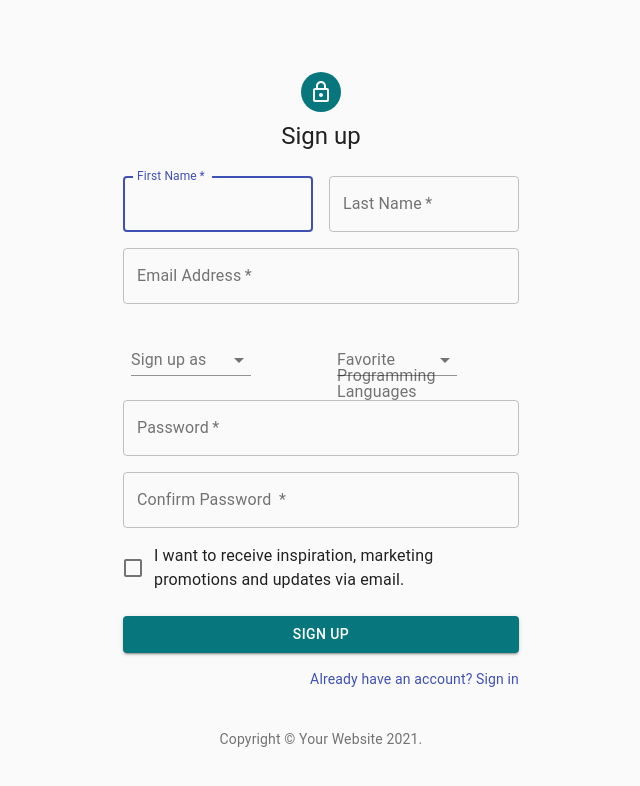
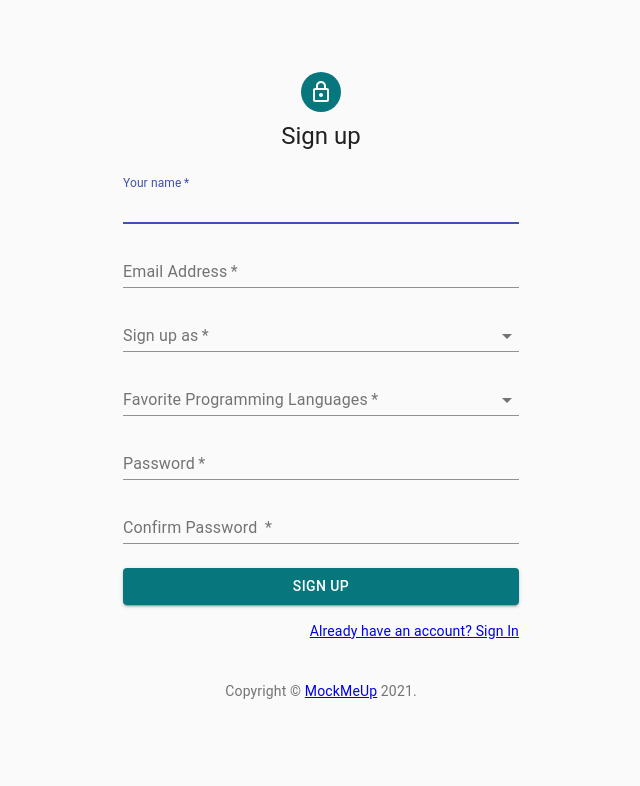
Before and after one commit to Sebas1245/MockMeUp, a React (Create React App) app in the folder client/: page /signup in a window 1280 px wide. Shown: the top 786 px of the page, without its empty margins (319-959 px from the left). Built offline with nearby package versions, Linux system fonts and the light colour scheme; a web font is replaced by a local one.

Commit message:
Sign Up now connected to backend, pending redirect to dashboard

```diff
--- /dev/null
+++ b/client/src/components/Alert.js
@@ -0,0 +1,5 @@
+import MuiAlert from '@material-ui/lab/Alert'
+
+export default function Alert(props) {
+    return <MuiAlert elevation={6} variant="filled" {...props} />;
+}
--- a/client/src/views/SignIn.js
+++ b/client/src/views/SignIn.js
@@ -12,7 +12,7 @@ import Typography from '@material-ui/core/Typography';
 import { makeStyles } from '@material-ui/core/styles';
 import Container from '@material-ui/core/Container';
 import Snackbar from '@material-ui/core/Snackbar';
-import MuiAlert from '@material-ui/lab/Alert'
+import Alert from '../components/Alert';
 import axios from 'axios';
 
 import { Link } from 'react-router-dom';
@@ -23,16 +23,12 @@ function Copyright() {
         <Typography variant="body2" color="textSecondary" align="center">
             {'Copyright © '}
             <Link color="inherit" href="#">
-                Your Website
+                MockMeUp
       </Link>{' '}
             {new Date().getFullYear()}
             {'.'}
         </Typography>
     );
-}
-
-function Alert(props) {
-    return <MuiAlert elevation={6} variant="filled" {...props} />;
 }
 
 const useStyles = makeStyles((theme) => ({
@@ -102,7 +98,6 @@ export default function SignIn() {
         }
 
         setOpen(false);
-        setErrorMsg('');
     };
     return (
         <Container component="main" maxWidth="xs">
@@ -116,7 +111,6 @@ export default function SignIn() {
                 </Typography>
                 <form className={classes.form} noValidate>
                     <TextField
-                        variant="outlined"
                         margin="normal"
                         required
                         fullWidth
@@ -129,7 +123,6 @@ export default function SignIn() {
 
                     />
                     <TextField
-                        variant="outlined"
                         margin="normal"
                         required
                         fullWidth
--- a/client/src/views/SignUp.js
+++ b/client/src/views/SignUp.js
@@ -3,9 +3,7 @@ import Avatar from '@material-ui/core/Avatar';
 import Button from '@material-ui/core/Button';
 import CssBaseline from '@material-ui/core/CssBaseline';
 import TextField from '@material-ui/core/TextField';
-import FormControlLabel from '@material-ui/core/FormControlLabel';
 import Checkbox from '@material-ui/core/Checkbox';
-import Link from '@material-ui/core/Link';
 import Grid from '@material-ui/core/Grid';
 import Box from '@material-ui/core/Box';
 import LockOutlinedIcon from '@material-ui/icons/LockOutlined';
@@ -18,13 +16,17 @@ import FormControl from '@material-ui/core/FormControl';
 import InputLabel from '@material-ui/core/InputLabel';
 import Input from '@material-ui/core/Input';
 import ListItemText from '@material-ui/core/ListItemText';
+import Snackbar from '@material-ui/core/Snackbar';
+import Alert from '../components/Alert';
+import { Link } from 'react-router-dom';
+import axios from 'axios';
 
 function Copyright() {
     return (
         <Typography variant="body2" color="textSecondary" align="center">
             {'Copyright © '}
-            <Link color="inherit" href="https://material-ui.com/">
-                Your Website
+            <Link color="inherit" to="/">
+                MockMeUp
       </Link>{' '}
             {new Date().getFullYear()}
             {'.'}
@@ -58,8 +60,7 @@ const useStyles = makeStyles((theme) => ({
 
     },
     formControl: {
-        margin: theme.spacing(1),
-        minWidth: 120,
+        width: '100%',
     },
 }));
 
@@ -89,9 +90,53 @@ const programmingLanguages = [
 
 export default function SignUp() {
     const classes = useStyles();
+    const [name, setName] = useState('');
+    const [email, setEmail] = useState('');
     const [role, setRole] = useState('')
     const [language, setProgrammingLanguages] = React.useState([]);
+    const [password, setPassword] = useState('');
+    const [confirmPassword, setConfirmPassword] = useState('');
+    const [errorMsg, setErrorMsg] = useState('')
+    const [open, setOpen] = useState(false);
 
+    const handleSubmit = async (event) => {
+        event.preventDefault();
+        console.log(name, email, role, language, password);
+        if (!name || !email || !role || !language || !password || !confirmPassword) {
+            setErrorMsg("Fill in all required fields");
+            setOpen(true);
+        }
+        else if (password !== confirmPassword) {
+            setErrorMsg("Passwords are different");
+            setOpen(true);
+        }
+        else {
+            const requestUrl = "http://localhost:5000/api/register";
+            try {
+                const res = await axios.post(requestUrl, {
+                    name,
+                    email,
+                    role,
+                    programmingLanguages: language,
+                    password,
+                    confirmPassword
+                })
+                console.log(res.data);
+            }
+            catch (error) {
+                console.log(error.response.data)
+                setErrorMsg(error.response.data);
+                setOpen(true);
+            }
+        }
+    }
+    const handleClose = (event, reason) => {
+        if (reason === 'clickaway') {
+            return;
+        }
+
+        setOpen(false);
+    };
     return (
         <Container component="main" maxWidth="xs">
             <CssBaseline />
@@ -103,65 +148,54 @@ export default function SignUp() {
                     Sign up
 
                 </Typography>
-                <form className={classes.form} noValidate>
+                <form onSubmit={handleSubmit} className={classes.form} noValidate>
                     <Grid container spacing={2}>
-                        <Grid item xs={12} sm={6}>
+                        <Grid item xs={12}>
                             <TextField
-                                autoComplete="fname"
-                                name="firstName"
-                                variant="outlined"
+                                autoComplete="name"
+                                name="name"
                                 required
                                 fullWidth
                                 id="firstName"
-                                label="First Name"
+                                label="Your name"
                                 autoFocus
-                            />
-                        </Grid>
-                        <Grid item xs={12} sm={6}>
-                            <TextField
-                                variant="outlined"
-                                required
-                                fullWidth
-                                id="lastName"
-                                label="Last Name"
-                                name="lastName"
-                                autoComplete="lname"
+                                onChange={(event) => setName(event.target.value)}
                             />
                         </Grid>
                         <Grid item xs={12}>
                             <TextField
-                                variant="outlined"
                                 required
                                 fullWidth
                                 id="email"
                                 label="Email Address"
                                 name="email"
                                 autoComplete="email"
+                                onChange={(event) => setEmail(event.target.value)}
                             />
                         </Grid>
-                        <Grid item xs={12} sm={6}>
-                            <FormControl className={classes.formControl}>
+                        <Grid item xs={12}>
+                            <FormControl required className={classes.formControl}>
                                 <InputLabel id="demo-simple-select-label">Sign up as</InputLabel>
                                 <Select
                                     labelId="demo-simple-select-label"
                                     id="demo-simple-select"
                                     value={role}
-                                    onChange={ event => setRole(event.target.value) }
+                                    onChange={event => setRole(event.target.value)}
                                 >
                                     <MenuItem value={"interviewer"}>Interviewer</MenuItem>
                                     <MenuItem value={"interviewee"}>Interviewee</MenuItem>
                                 </Select>
                             </FormControl>
                         </Grid>
-                        <Grid item xs={12} sm={6}>
-                            <FormControl className={classes.formControl}>
+                        <Grid item xs={12}>
+                            <FormControl required className={classes.formControl}>
                                 <InputLabel id="demo-mutiple-checkbox-label">Favorite Programming Languages</InputLabel>
                                 <Select
                                     labelId="demo-mutiple-checkbox-label"
                                     id="demo-mutiple-checkbox"
                                     multiple
                                     value={language}
-                                    onChange={ event => setProgrammingLanguages(event.target.value)}
+                                    onChange={event => setProgrammingLanguages(event.target.value)}
                                     input={<Input />}
                                     renderValue={(selected) => selected.join(', ')}
                                     MenuProps={MenuProps}
@@ -177,7 +211,6 @@ export default function SignUp() {
                         </Grid>
                         <Grid item xs={12}>
                             <TextField
-                                variant="outlined"
                                 required
                                 fullWidth
                                 name="password"
@@ -185,24 +218,19 @@ export default function SignUp() {
                                 type="password"
                                 id="password"
                                 autoComplete="current-password"
+                                onChange={(event) => setPassword(event.target.value)}
                             />
                         </Grid>
                         <Grid item xs={12}>
                             <TextField
-                                variant="outlined"
                                 required
                                 fullWidth
                                 name="confirmPassword "
                                 label="Confirm Password "
-                                type="confirmPassword "
+                                type="password"
                                 id="confirmPassword "
                                 autoComplete="current-password"
-                            />
-                        </Grid>
-                        <Grid item xs={12}>
-                            <FormControlLabel
-                                control={<Checkbox value="allowExtraEmails" color="primary" />}
-                                label="I want to receive inspiration, marketing promotions and updates via email."
+                                onChange={(event) => setConfirmPassword(event.target.value)}
                             />
                         </Grid>
                     </Grid>
@@ -217,13 +245,19 @@ export default function SignUp() {
 
                     <Grid container justify="flex-end">
                         <Grid item>
-                            <Link href="#" variant="body2">
-                                Already have an account? Sign in
+                            <Link to="/login" >
+
+                                {"Already have an account? Sign In"}
                             </Link>
                         </Grid>
                     </Grid>
                 </form>
             </div>
+            <Snackbar open={open} autoHideDuration={6000} onClose={handleClose}>
+                <Alert onClose={handleClose} severity="error">
+                    {errorMsg}
+                </Alert>
+            </Snackbar>
             <Box mt={5}>
                 <Copyright />
             </Box>
```
Lines whose indentation alone changed are shown as unchanged.
